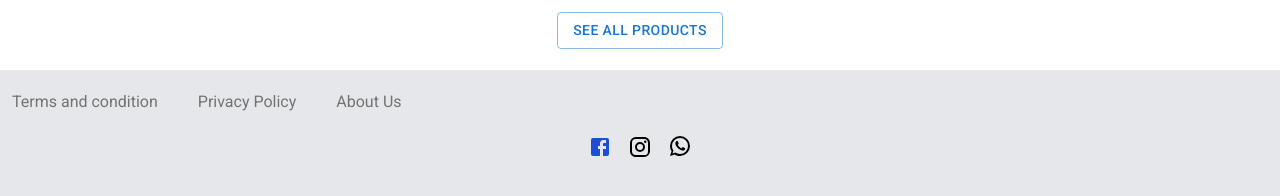
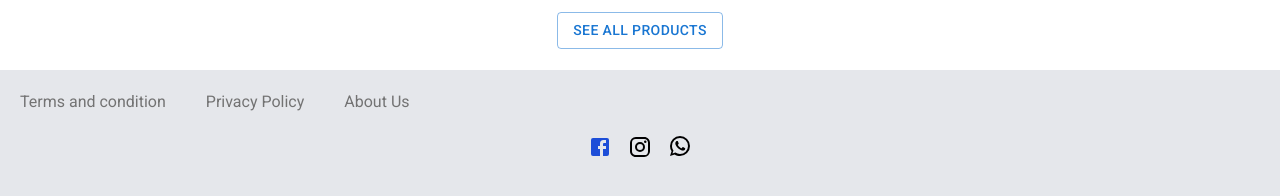
Before and after one commit to Kkknight-12/cleaning_website, a React (Vite) app: page / in a window 1280 px wide. Shown: the part 804-1000 px from the top of the page. Built offline with nearby package versions, Linux system fonts and the light colour scheme.

Commit message:
Remove negative margin

```diff
--- a/src/components/Footer.jsx
+++ b/src/components/Footer.jsx
@@ -5,7 +5,7 @@ import WhatsAppIcon from '@mui/icons-material/WhatsApp'
 
 export const Footer = () => {
   return (
-    <div className="bg-gray-200 -mx-2">
+    <div className="bg-gray-200">
       <Stack className="p-5 gap-10 md:!flex-row md:items-center mt-10">
         <a className="text-base tracking-normal text-neutral-500">
           Terms and condition
```
